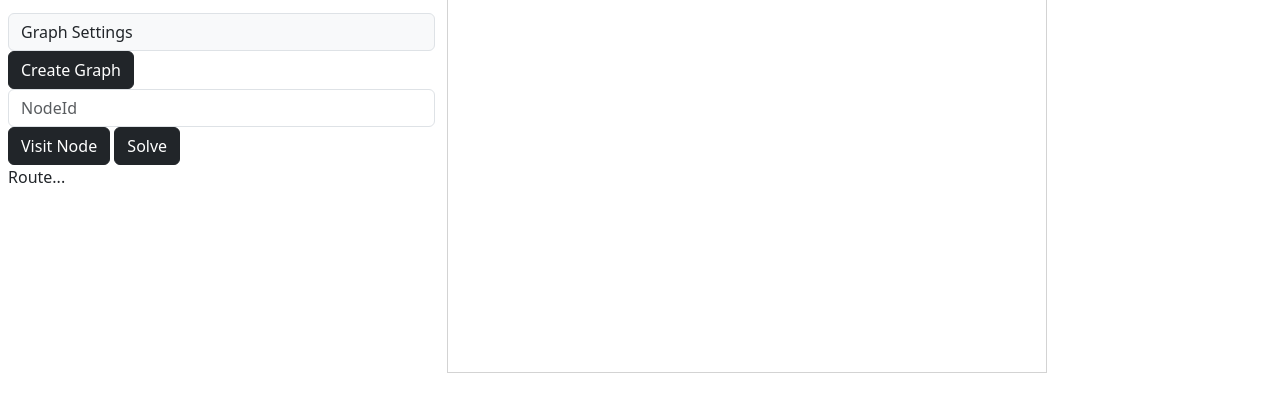
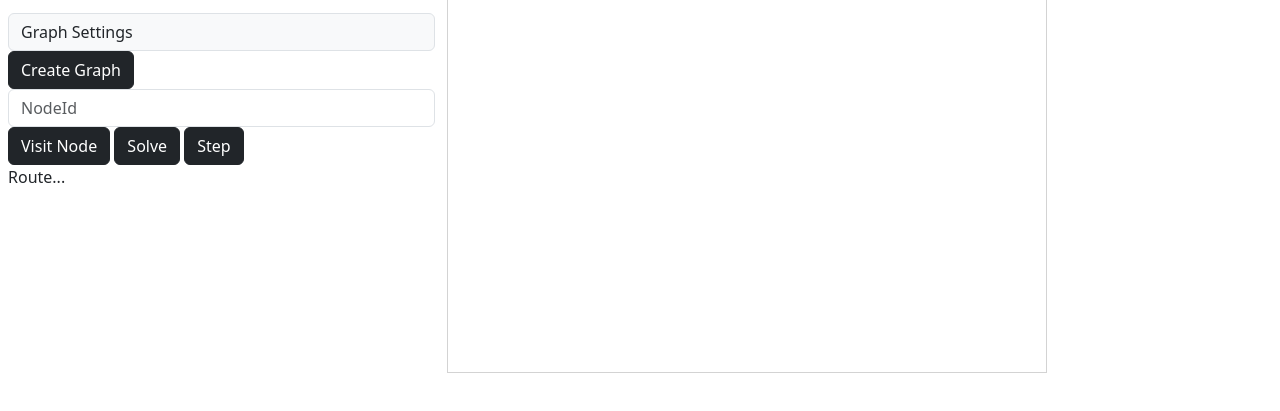
Before and after one commit to Wellingborough/dijkstra, a plain HTML site: page index.html in a window 1280 px wide. Shown: the part 83-494 px from the top of the page. Drawn offline with nearby package versions, Linux system fonts and the light colour scheme.

Commit message:
Update index.html

```diff
--- a/index.html
+++ b/index.html
@@ -85,6 +85,7 @@
           <input type="text" id="visited-node-id" class="form-control" placeholder="NodeId" aria-label="Number of vertices (nodes)" aria-describedby="basic-addon1">
           <button type="button" class="btn btn-dark" onclick="markNodeVisited(1)">Visit Node</button>
           <button type="button" class="btn btn-dark" onclick="solveDijkstra()">Solve</button>
+          <button type="button" class="btn btn-dark" onclick="stepRoute()">Step</button>
           <p id="show-distances">Route...</p>
         </div>
         <div class="col-sm-8" id="graph">
```
